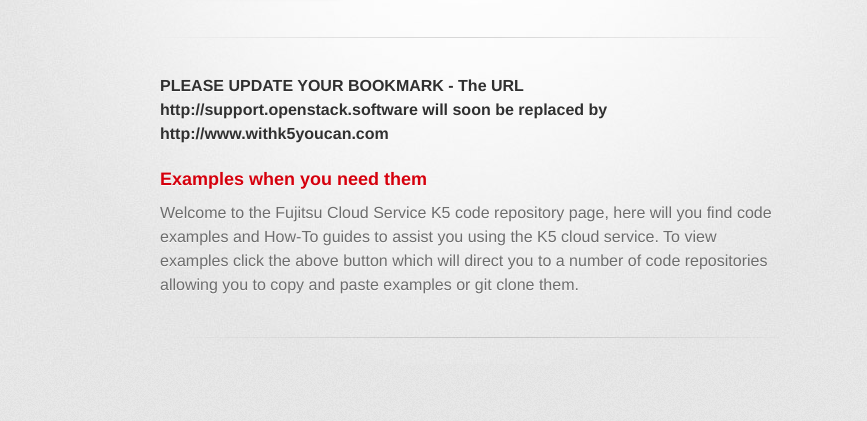
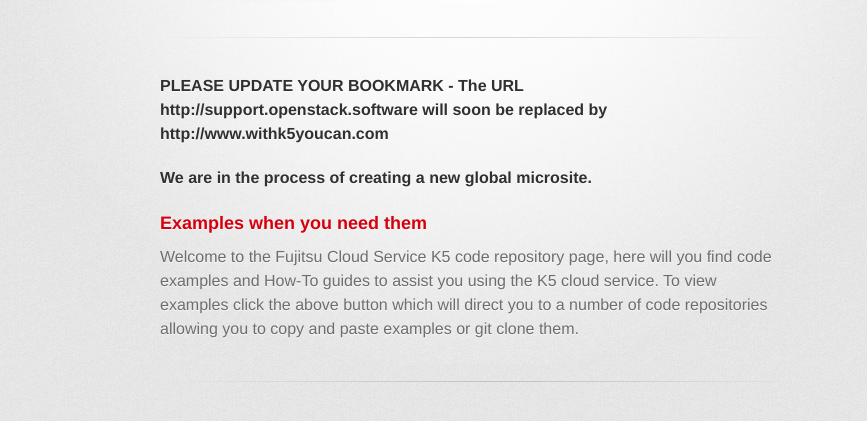
Before and after one commit to CNS-Fujitsu/fujitsuk5.github.io, a plain HTML site: page index.html in a window 1280 px wide. Shown: the part 209-630 px from the top of the page, without its empty margins (170-1037 px from the left). Drawn offline with Linux system fonts and the light colour scheme; a web font is replaced by a local one.

Commit message:
Update index.html

```diff
--- a/index.html
+++ b/index.html
@@ -30,7 +30,7 @@
 
         <section id="main_content">
           <p></p><h4> PLEASE UPDATE YOUR BOOKMARK - The URL http://support.openstack.software will soon be replaced by http://www.withk5youcan.com </h4></p>
-
+          <p><h4>We are in the process of creating a new global microsite.</h4></p>
           <h3>
 <a id="welcome-to-github-pages" class="anchor" href="#welcome-to-github-pages" aria-hidden="true"><span aria-hidden="true" class="octicon octicon-link"></span></a>Examples when you need them</h3>
 
```
